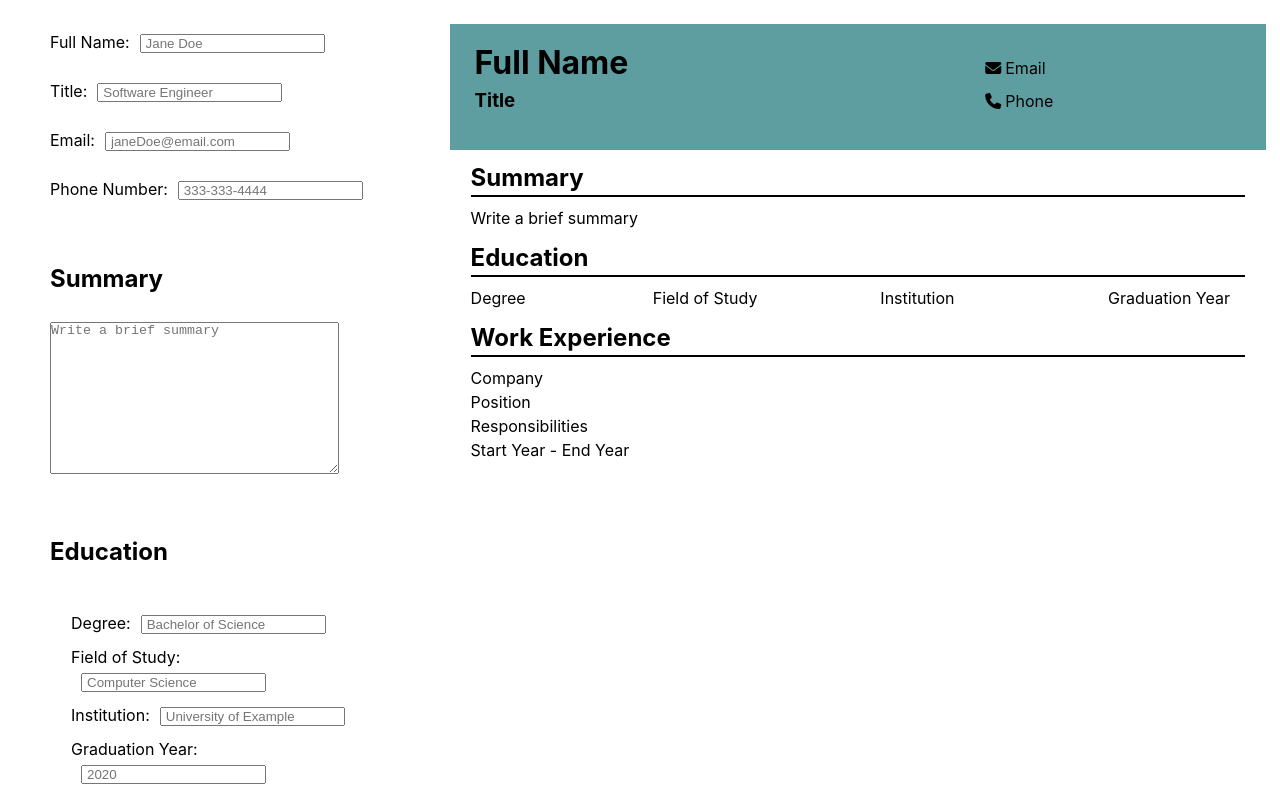
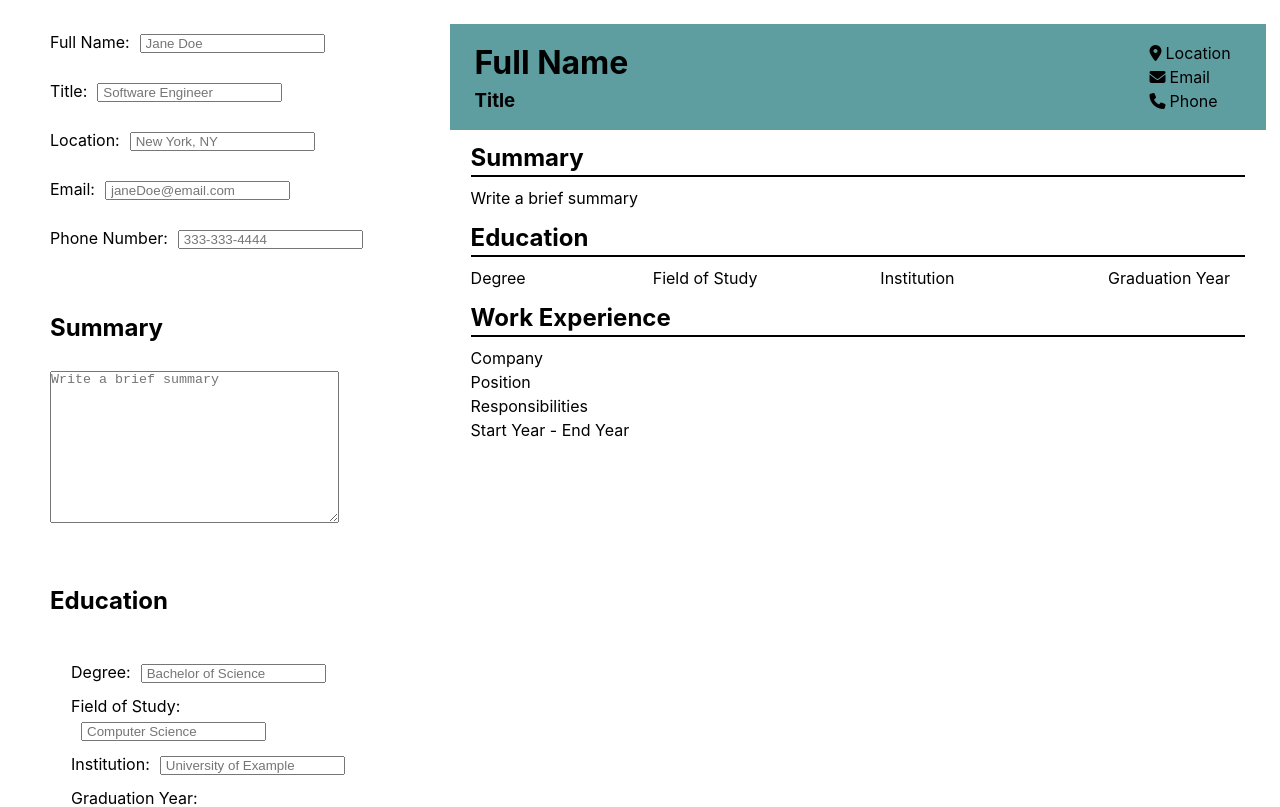
Before and after one commit to ha-x-3/odin-cv-application, a React (Vite) app: page / in a window 1280 px wide. Shown: the top 807 px of the page. Built offline with nearby package versions, Linux system fonts and the light colour scheme.

Commit message:
Added location to generalInfo

```diff
--- a/src/App.jsx
+++ b/src/App.jsx
@@ -10,6 +10,7 @@ function App() {
 	const [generalInfo, setGeneralInfo] = useState({
 		name: '',
 		title: '',
+		location: '',
 		email: '',
 		phoneNumber: '',
 	});
--- a/src/components/GeneralInfo.jsx
+++ b/src/components/GeneralInfo.jsx
@@ -29,6 +29,16 @@ export default function GeneralInfo({ generalInfo, setGeneralInfo }) {
 				/>
 			</label>
 			<label>
+				Location:
+                <input
+                    type='text'
+                    name='location'
+                    value={generalInfo.location}
+                    onChange={handleChange}
+                    placeholder='New York, NY'
+                />
+			</label>
+			<label>
 				Email:
 				<input
 					type='email'
--- a/src/components/Preview.jsx
+++ b/src/components/Preview.jsx
@@ -8,8 +8,15 @@ const Preview = forwardRef(({ generalInfo, summary, educationInfo, workInfo }, r
 			ref={ref}
 		>
 			<div className='intro'>
+				<div>
 					<h1>{generalInfo.name || 'Full Name'}</h1>
 					<h3>{generalInfo.title || 'Title'}</h3>
+				</div>
+				<div className='introRight'>
+					<p>
+						<i className='fa-solid fa-map-marker-alt'></i>
+						{generalInfo.location || 'Location'}
+					</p>
 					<p>
 						<i className='fa-solid fa-envelope'></i>
 						{generalInfo.email || 'Email'}
@@ -18,6 +25,7 @@ const Preview = forwardRef(({ generalInfo, summary, educationInfo, workInfo }, r
 						<i className='fa-solid fa-phone'></i>
 						{generalInfo.phoneNumber || 'Phone'}
 					</p>
+				</div>
 			</div>
 
 			<h2>Summary</h2>
--- a/src/styles/previewStyles.css
+++ b/src/styles/previewStyles.css
@@ -12,11 +12,13 @@
     background-color: cadetblue;
     margin: -17px -21px 0 -21px;
     padding: 15px 25px;
-    display: grid;
-    grid-template-columns: 2fr 1fr;
-    grid-template-rows: 1fr 1fr;
-    grid-auto-flow: column;
-    align-items: baseline;
+    display: flex;
+    align-items: center;
+    justify-content: space-between;
+}
+
+.introRight {
+    margin-right: 10px;
 }
 
 i {
```
Lines whose indentation alone changed are shown as unchanged.
